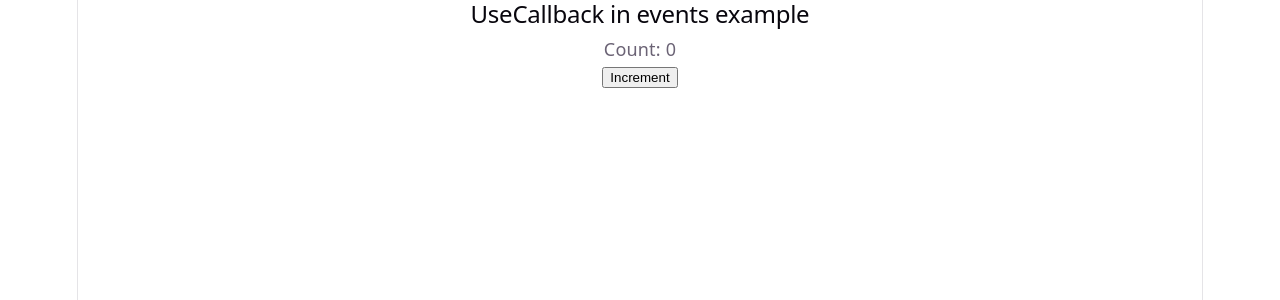
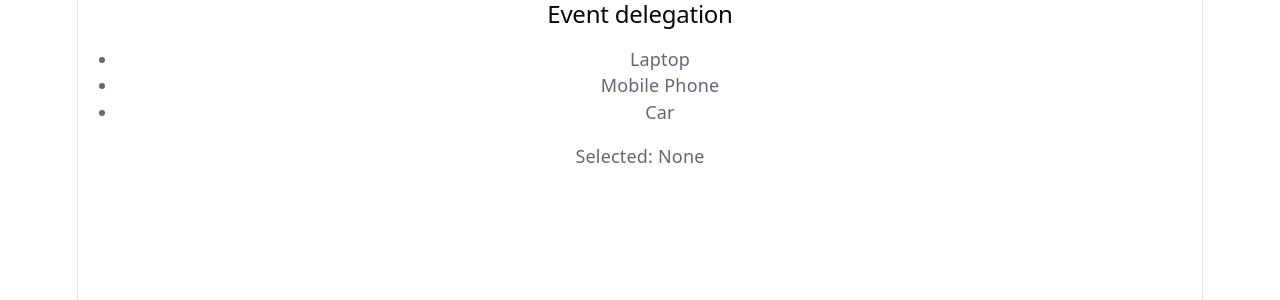
Before and after one commit to srustirnethaji24/MERN_Stu_FebMay26Mys, a React (Vite) app in the folder w10/D3/my-event-app/: page / in a window 1280 px wide. Shown: the top 300 px of the page. Built offline with nearby package versions, Linux system fonts and the light colour scheme.

Commit message:
Event Delegation in React

```diff
--- a/w10/D3/my-event-app/src/App.jsx
+++ b/w10/D3/my-event-app/src/App.jsx
@@ -1,17 +1,22 @@
+import { useState } from 'react'
+import { EventBasics } from './components/P1'
+import { EventObject } from './components/P2'
+import { PassingArguments } from './components/P3'
+import { UseCallbackEvents } from './components/P5'
+import { EventDelegation } from './components/P6'
 import './App.css'
-import { EventBasics } from "./components/P1";
-import { EventObject } from "./components/P2";
-import { PassingArguments } from './components/P3';
-import { UseCallbackEvents } from './components/P5';
 
 function App() {
-   return (
+
+  return (
     <>
-      {/* <EventBasics /> */}
-      {/* <EventObject /> */}
-      {/* {PassingArguments} */}
-      <UseCallbackEvents />
+      {/* < EventBasics /> */}
+      {/* < EventObject /> */}
+      {/* < PassingArguments /> */}
+      {/* < UseCallbackEvents /> */}
+      < EventDelegation />
     </>
   )
 }
+
 export default App
--- /dev/null
+++ b/w10/D3/my-event-app/src/components/P6.jsx
@@ -0,0 +1,37 @@
+// Event Delegation in React
+// Instead of attaching a seperate click handler to every element we attach one handler to the parent
+// Parent -> Child
+// Bubbles up to the parent
+
+import { useState } from "react";
+
+// Why is it used?
+// Reduces repeated event handlers
+// Code is cleaner and manageble
+// Its useful when rendering many similar items
+
+export function EventDelegation() {
+    const [selectedItem, setSelectedItem] = useState('None');
+
+    // Parent click handler
+    const handleListClick = (event) => {
+        const clickedItem = event.target.closest('li[data-item]');
+
+        if(!clickedItem) return;
+
+        const itemName = clickedItem.dataset.item;
+        console.log('Clicked Item: ',itemName);
+        setSelectedItem(itemName);
+    };
+    return (
+        <section>
+            <h2>Event delegation</h2>
+            <ul onClick={handleListClick}>
+                <li data-item="Laptop">Laptop</li>
+                <li data-item="Mobile Phone">Mobile Phone</li>
+                <li data-item="Car">Car</li>
+            </ul>
+            <p>Selected: {selectedItem}</p>
+        </section>
+    )
+}
```
